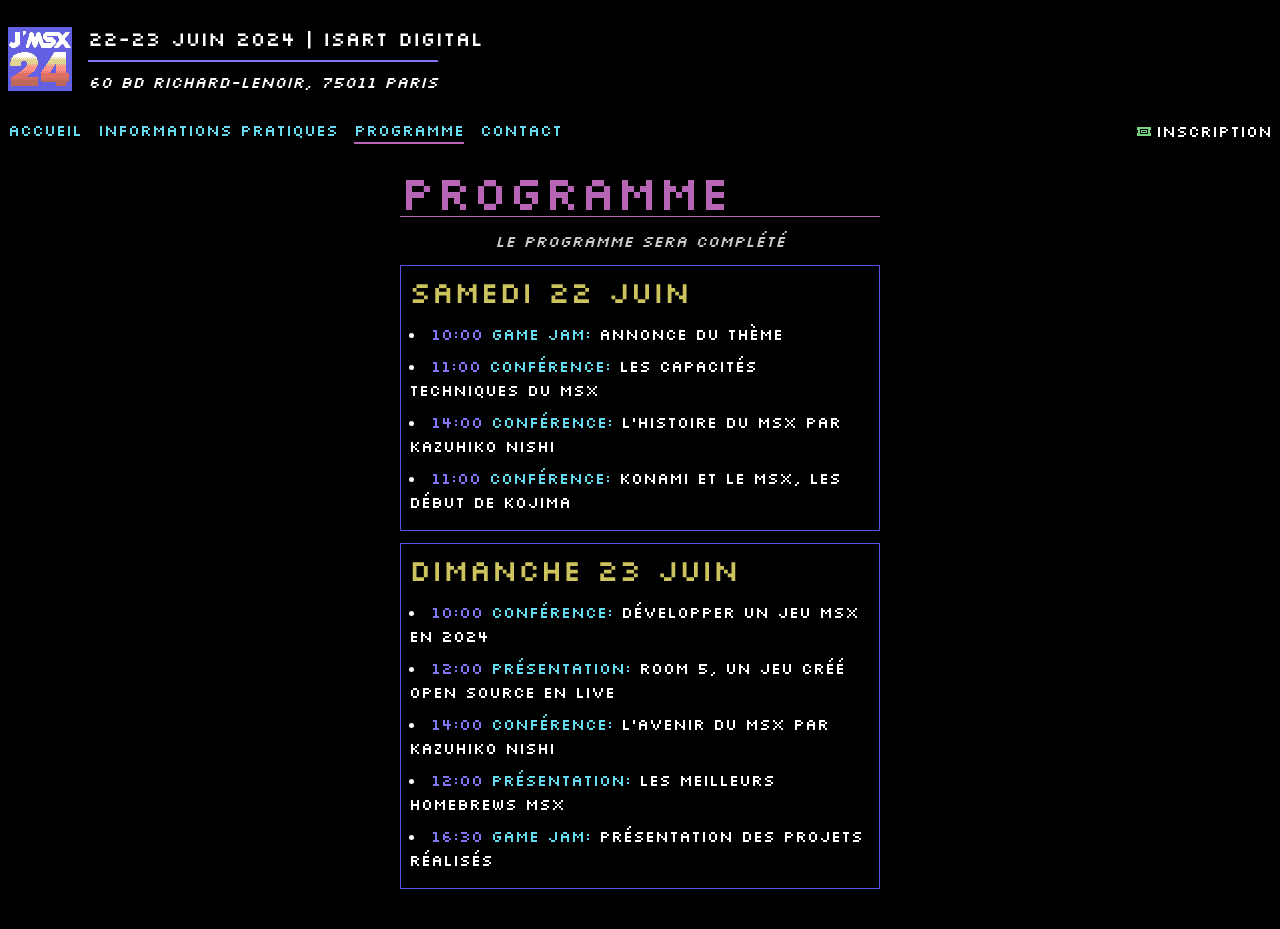
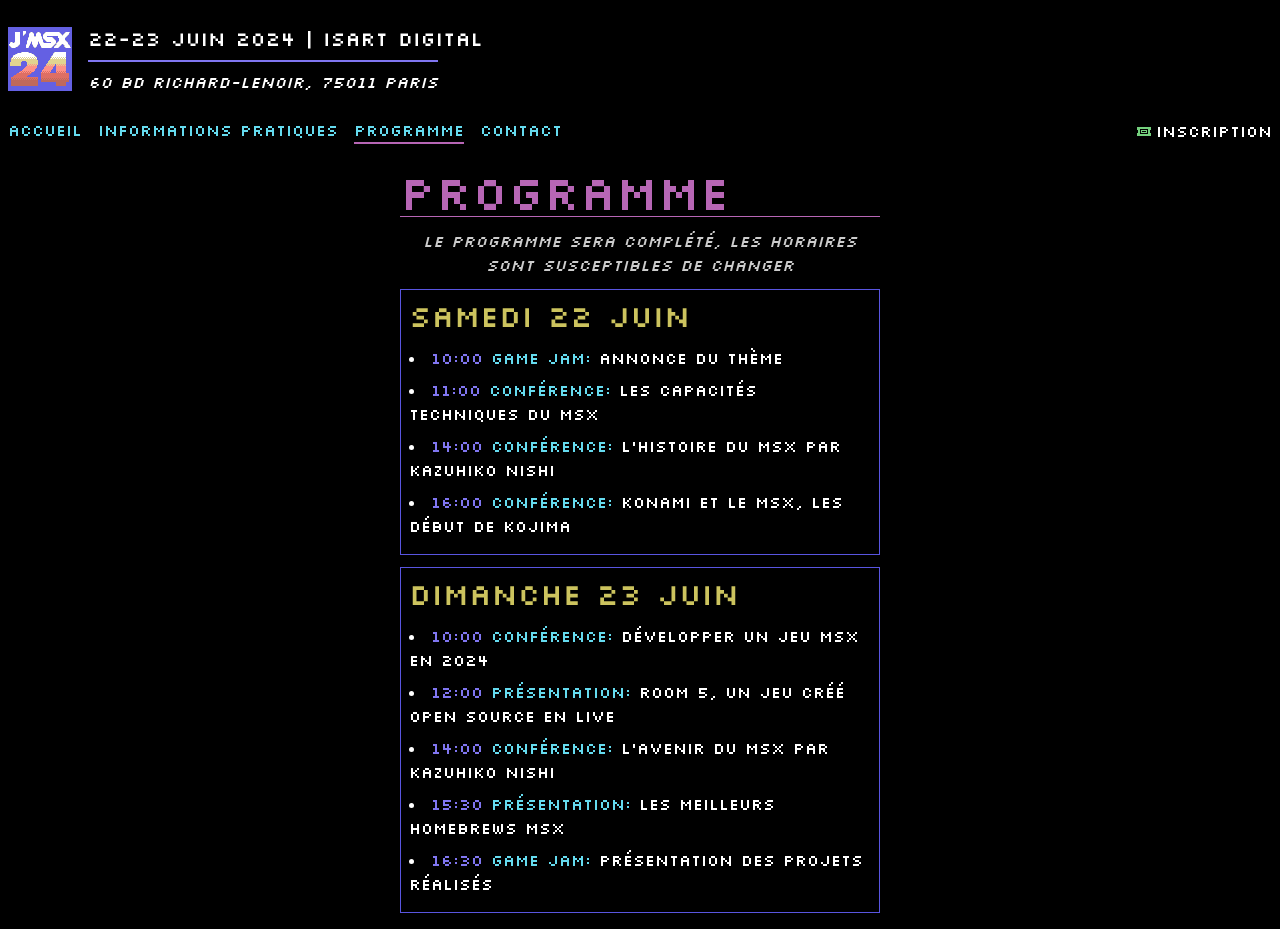
Before and after one commit to Asso-MO5/jmsx, a Next.js app: page /programme in a window 1280 px wide. Before the commit the page ends 905 px from the top, so only its background shows below. Built offline with nearby package versions, Linux system fonts and the light colour scheme.

Commit message:
fix horaire

```diff
--- a/app/programme/page.tsx
+++ b/app/programme/page.tsx
@@ -15,7 +15,7 @@ const program = [
         title: "L'histoire du MSX par Kazuhiko Nishi",
       },
       {
-        time: '11:00',
+        time: '16:00',
         type: 'conférence',
         title: 'Konami et le MSX, les début de Kojima',
       },
@@ -40,7 +40,7 @@ const program = [
         title: "L'avenir du MSX par Kazuhiko Nishi",
       },
       {
-        time: '12:00',
+        time: '15:30',
         type: 'présentation',
         title: 'Les meilleurs Homebrews MSX',
       },
@@ -63,7 +63,9 @@ export default function Progam() {
             Programme
           </h1>
           <p className="text-msx-gray italic text-center">
-            {'Le programme sera complété'}
+            {
+              'Le programme sera complété, les horaires sont susceptibles de changer'
+            }
           </p>
 
           {program.map((day, index) => (
```
